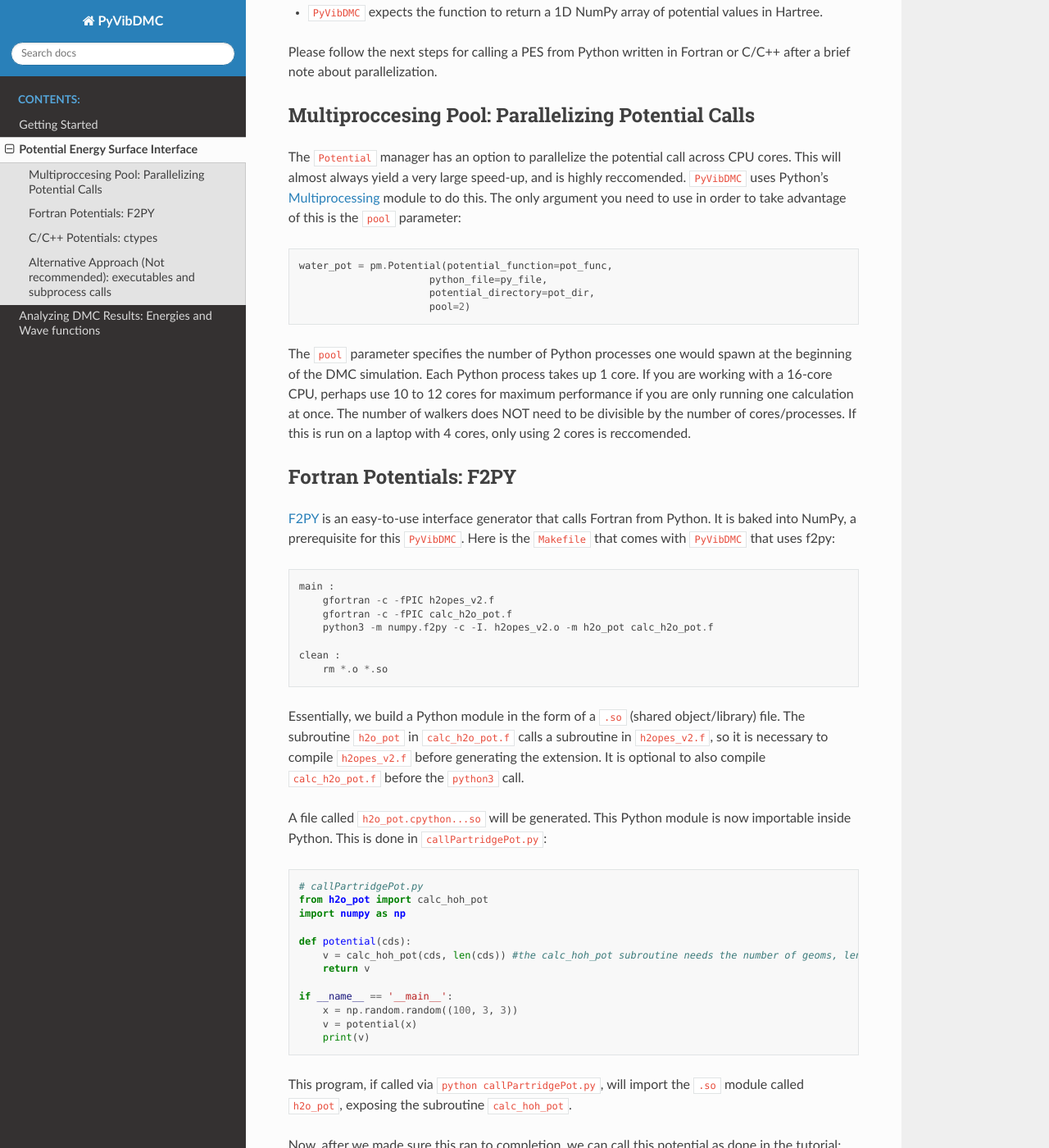
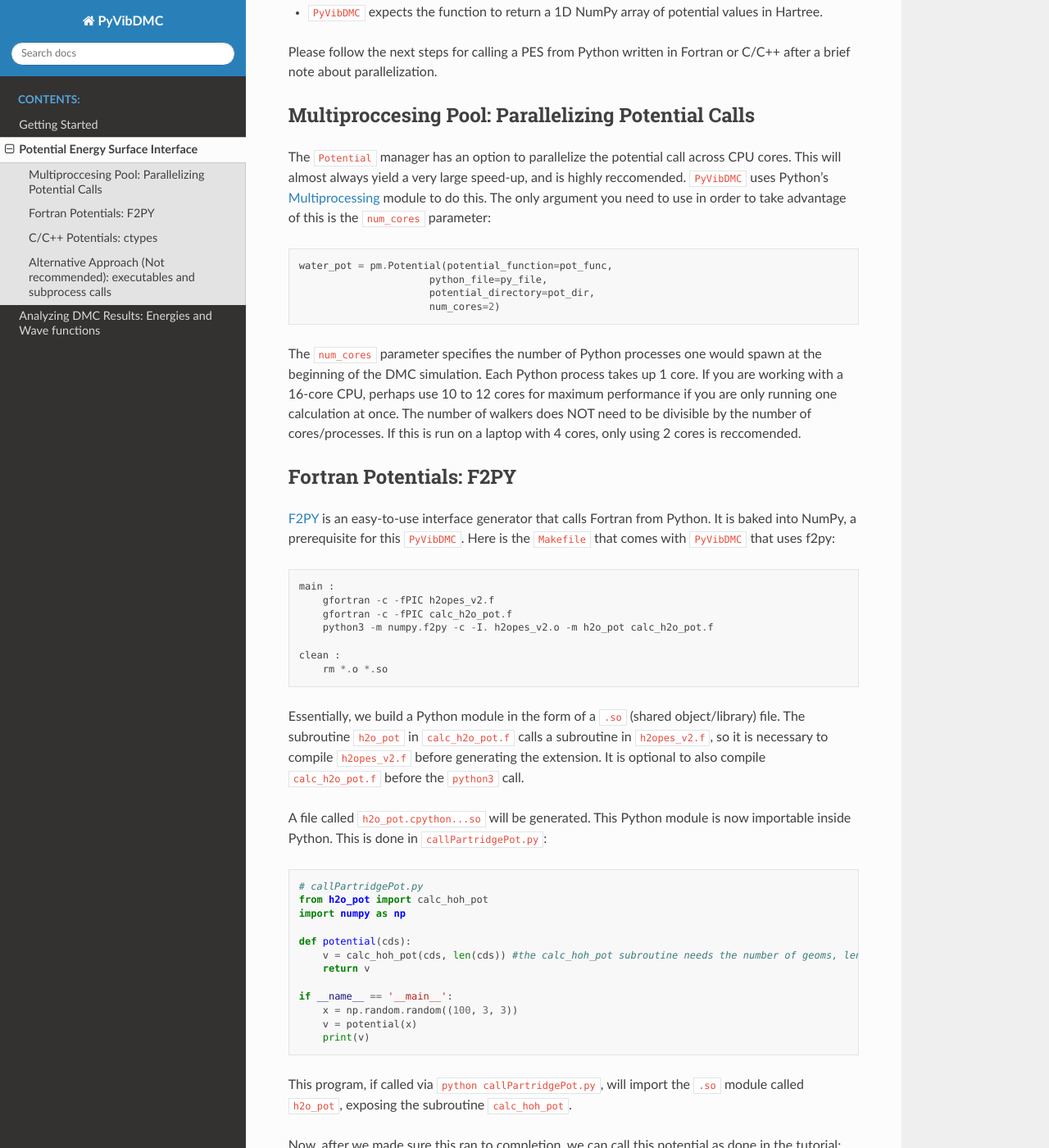
Before and after one commit to rjdirisio/pyvibdmc, a Sphinx documentation site: the page built from docs/potentials.rst, in a window 1280 px wide and 1400 px high, scrolled down 375 px. Shown: the whole window at 82% size. Built offline with Sphinx 7.4.7 and the Read the Docs theme 2.0.0, drawn with Linux system fonts in a browser that asks for light colours; some of the changed text lies outside the part shown.

Commit message:
Made potential_manager a but nicer, modified doc accordingly.

```diff
--- a/docs/getting_started.rst
+++ b/docs/getting_started.rst
@@ -61,8 +61,8 @@ may now run the following script.::
     water_pot = pm.Potential(potential_function=pot_func,
                           python_file=py_file,
                           potential_directory=pot_dir,
-                          pool=2)
-    #optional pool parameter for multiprocessing, should not exceed the number of cores
+                          num_cores=2)
+    #optional num_cores parameter for multiprocessing, should not exceed the number of cores on the CPU
     #your machine has. Can use multiprocessing.cpu_count()
     for sim_num in range(5):
         myDMC = dmc.DMC_Sim(sim_name=f"tutorial_water_{sim_num}",
@@ -99,7 +99,7 @@ If the simulation dies due to external factors, you may restart a particular DMC
     water_pot = pm.Potential(potential_function=pot_func,
                           python_file=py_file,
                           potential_directory=pot_dir,
-                          pool=2)
+                          num_cores=2)
 
     #restart function that reinializes the myDMC object
     myDMC = dmc.DMC_Restart(potential=water_pot,
--- a/docs/potentials.rst
+++ b/docs/potentials.rst
@@ -19,14 +19,14 @@ Multiproccesing Pool: Parallelizing Potential Calls
 The ``Potential`` manager has an option to parallelize the potential call across CPU cores.  This will almost always
 yield a very large speed-up, and is highly reccomended. ``PyVibDMC`` uses
 Python's `Multiprocessing <https://docs.python.org/3.7/library/multiprocessing.html#module-multiprocessing>`_ module to
-do this. The only argument you need to use in order to take advantage of this is the ``pool`` parameter::
+do this. The only argument you need to use in order to take advantage of this is the ``num_cores`` parameter::
 
     water_pot = pm.Potential(potential_function=pot_func,
                           python_file=py_file,
                           potential_directory=pot_dir,
-                          pool=2)
+                          num_cores=2)
 
-The ``pool`` parameter specifies the number of Python processes one would spawn at the beginning of
+The ``num_cores`` parameter specifies the number of Python processes one would spawn at the beginning of
 the DMC simulation. Each Python process takes up 1 core. If you are working with a 16-core CPU,
 perhaps use 10 to 12 cores for maximum performance if you are only running one calculation at once.
 The number of walkers does NOT need to be divisible by the number of cores/processes.
@@ -75,7 +75,7 @@ Now, after we made sure this ran to completion, we can call this potential as do
    Potential(potential_function='potential',
               python_file='fort_water_pot.py',
               potential_directory=pot_dir,
-              pool=4)
+              num_cores=4)
 
 C/C++ Potentials: ctypes
 -------------------------------------------------------
@@ -118,7 +118,7 @@ Nonetheless, you may then use this Python function in the ``Potential`` object b
    Potential(potential_function='call_a_cpot',
               python_file='call_cpot.py',
               potential_directory=pot_dir,
-              pool=4)
+              num_cores=4)
 
 Alternative Approach (Not recommended): executables and subprocess calls
 -------------------------------------------------------------------------------
@@ -140,4 +140,4 @@ Then, we may use this function in the ``Potential`` object::
    Potential(potential_function='call_exec',
               python_file='pot_call_exec.py',
               potential_directory=pot_dir,
-              pool=1) #cannot parallelize executables easily, unless reading/writing to mutliple files
+              num_cores=1) #cannot parallelize executables easily, unless reading/writing to mutliple files
--- a/setup.cfg
+++ b/setup.cfg
@@ -5,6 +5,8 @@
 omit =
     # Omit the tests
     */tests/*
+    # Omit sample data and potentials
+    pyvibdmc/sample*/*
     # Omit generated versioneer
     pyvibdmc/_version.py
 
```
Also changed, not shown: 3 other files.
